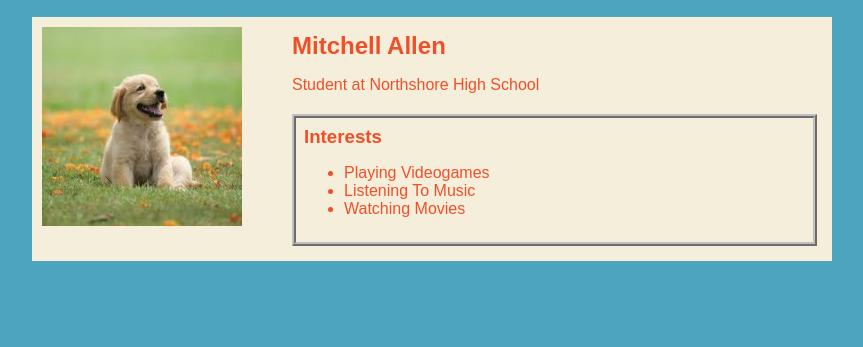
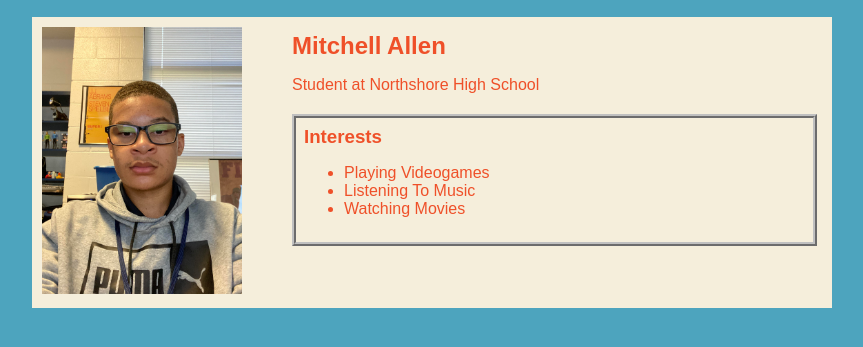
Before and after one commit to mitchellallen1/mitchellallen1.github.io, a plain HTML site: page index.html in a window 1280 px wide. Shown: the part 69-416 px from the top of the page, without its empty margins (208-1071 px from the left). Drawn offline with Linux system fonts and the light colour scheme.

Commit message:
added new profile pic

```diff
--- a/index.html
+++ b/index.html
@@ -23,7 +23,7 @@
     <main>
    <!-- Sidebar section -->
       <div class="sidebar">
-    <img class="sidebar-img"  src ="Images/Profile pic.jpg">
+    <img class="sidebar-img"  src ="Images/Ew.jpg">
     </div>
 
   <!-- Content section -->
```
Also changed, not shown: Images/Ew.jpg (added).
